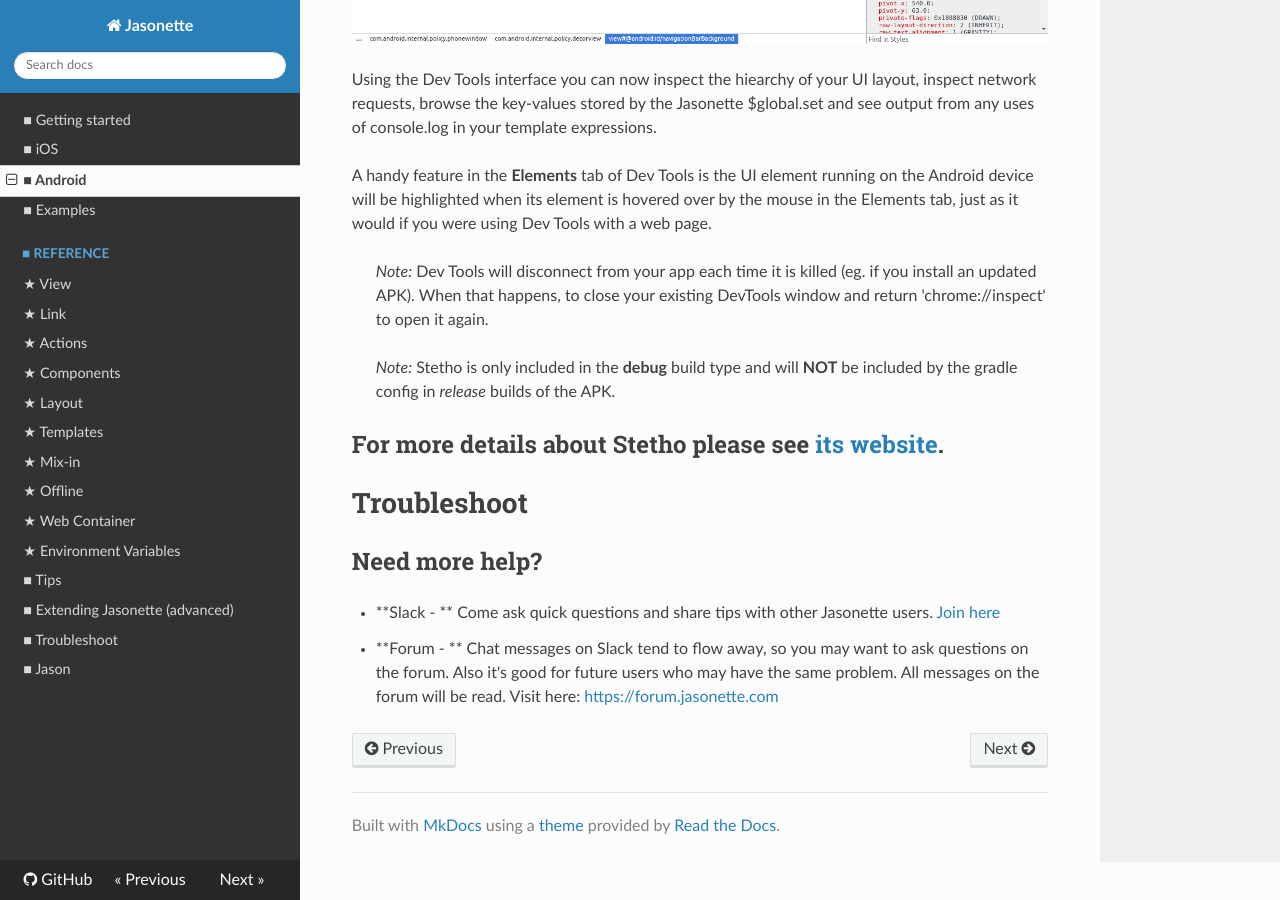
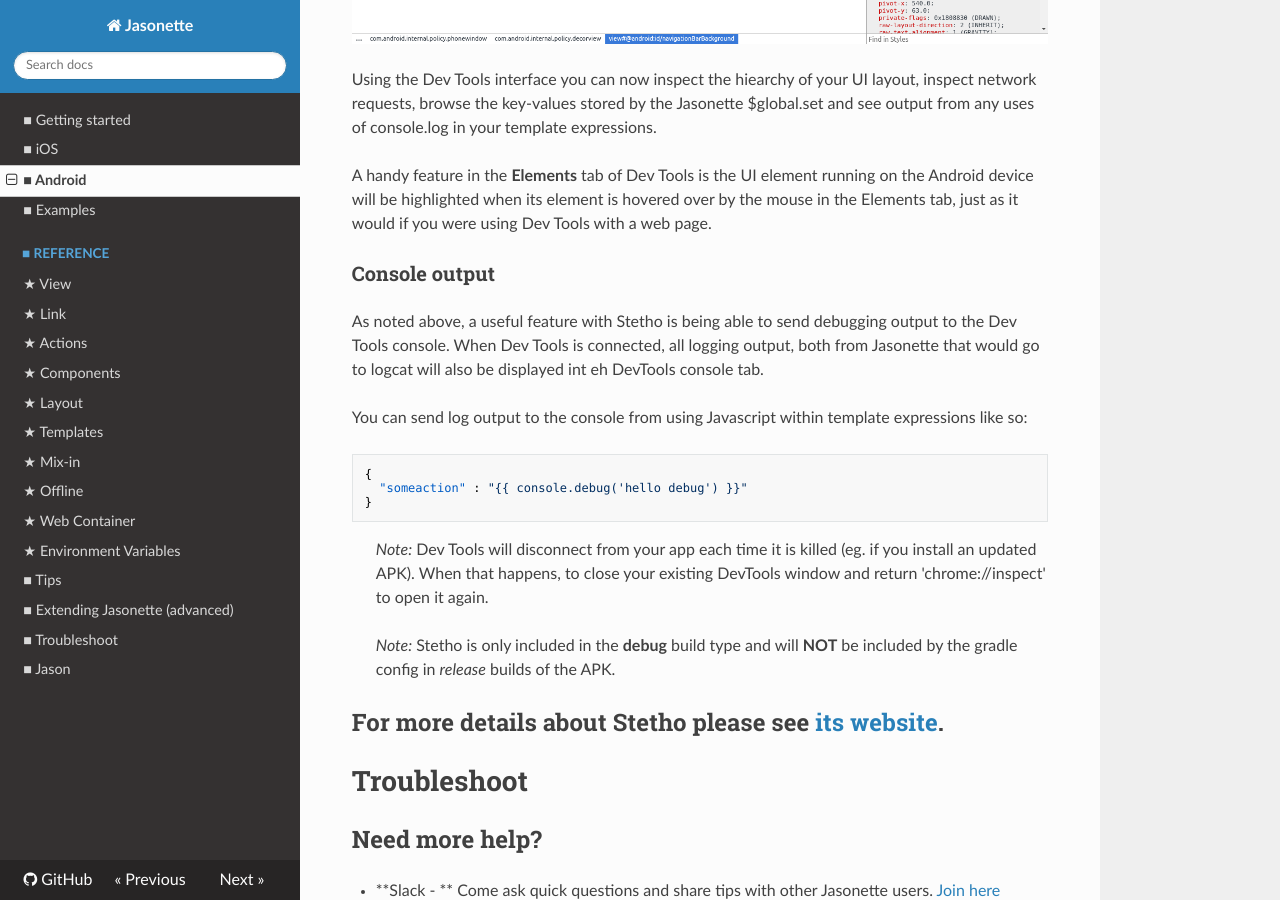
Before and after one commit to Jasonette/documentation, an MkDocs documentation site: the page built from docs/android.md, in a window 1280 px wide and 900 px high, scrolled down 9233 px. Built offline with MkDocs 1.6.1, drawn with Linux system fonts in a browser that asks for light colours; nearby versions of some CDN libraries; old or Windows-style settings are respelled for this version of MkDocs.

Commit message:
Improve doc for Stetho console output

````diff
--- a/docs/android.md
+++ b/docs/android.md
@@ -163,6 +163,18 @@
 
 A handy feature in the **Elements** tab of Dev Tools is the UI element running on the Android device will be highlighted when its element is hovered over by the mouse in the Elements tab, just as it would if you were using Dev Tools with a web page.
 
+### Console output
+
+As noted above, a useful feature with Stetho is being able to send debugging output to the Dev Tools console.
+When Dev Tools is connected, all logging output, both from Jasonette that would go to logcat will also be displayed int eh DevTools console tab.
+
+You can send log output to the console from using Javascript within template expressions like so:
+```
+{
+  "someaction" : "{{ console.debug('hello debug') }}"
+}
+```
+
 > *Note:* Dev Tools will disconnect from your app each time it is killed (eg. if you  install an updated APK). When that happens, to close your existing DevTools window and return  'chrome://inspect' to open it again.
 
 > *Note:* Stetho is only included in the **debug**  build type and will **NOT** be included by the gradle config in *release* builds of the APK.
````
